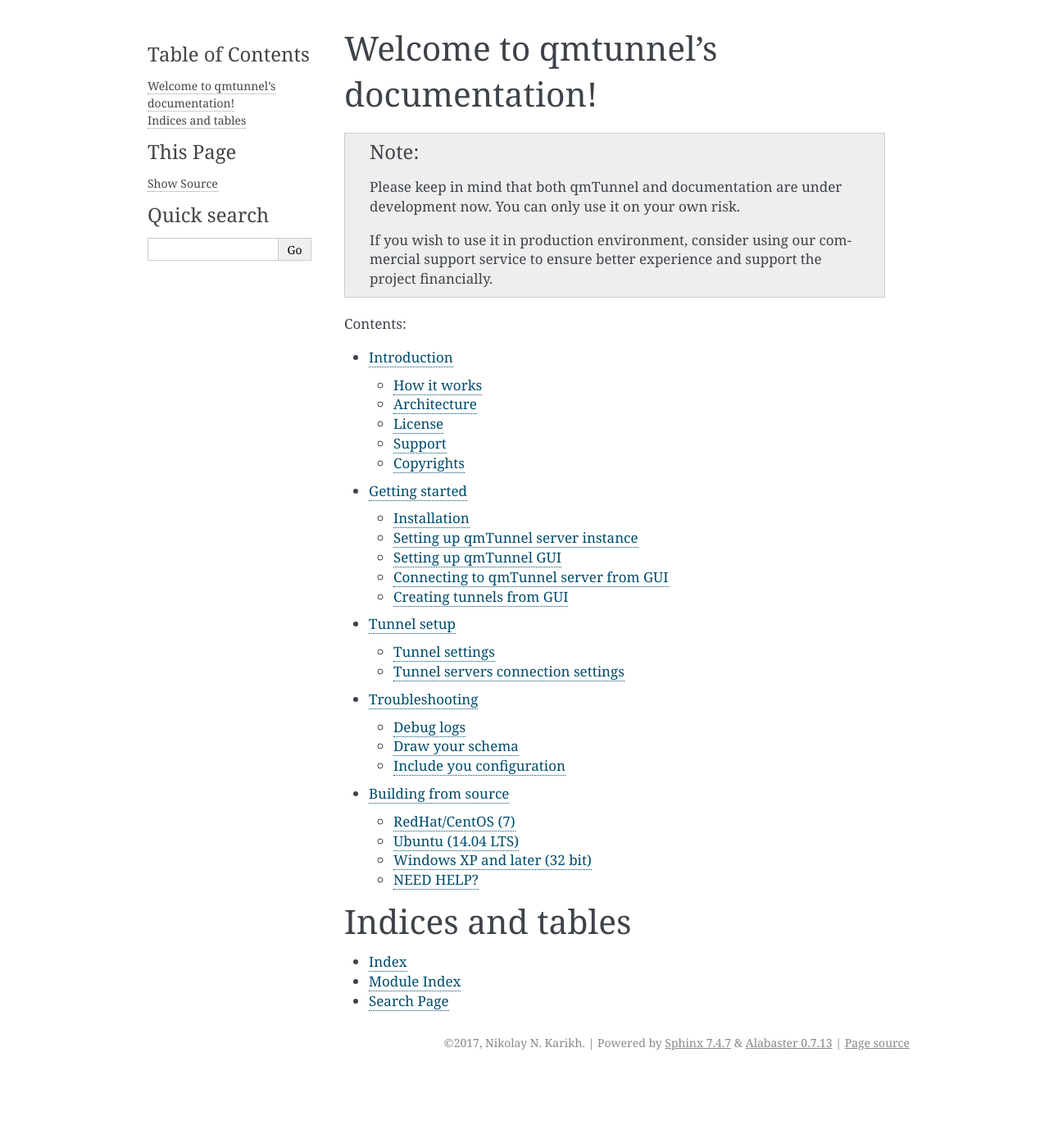
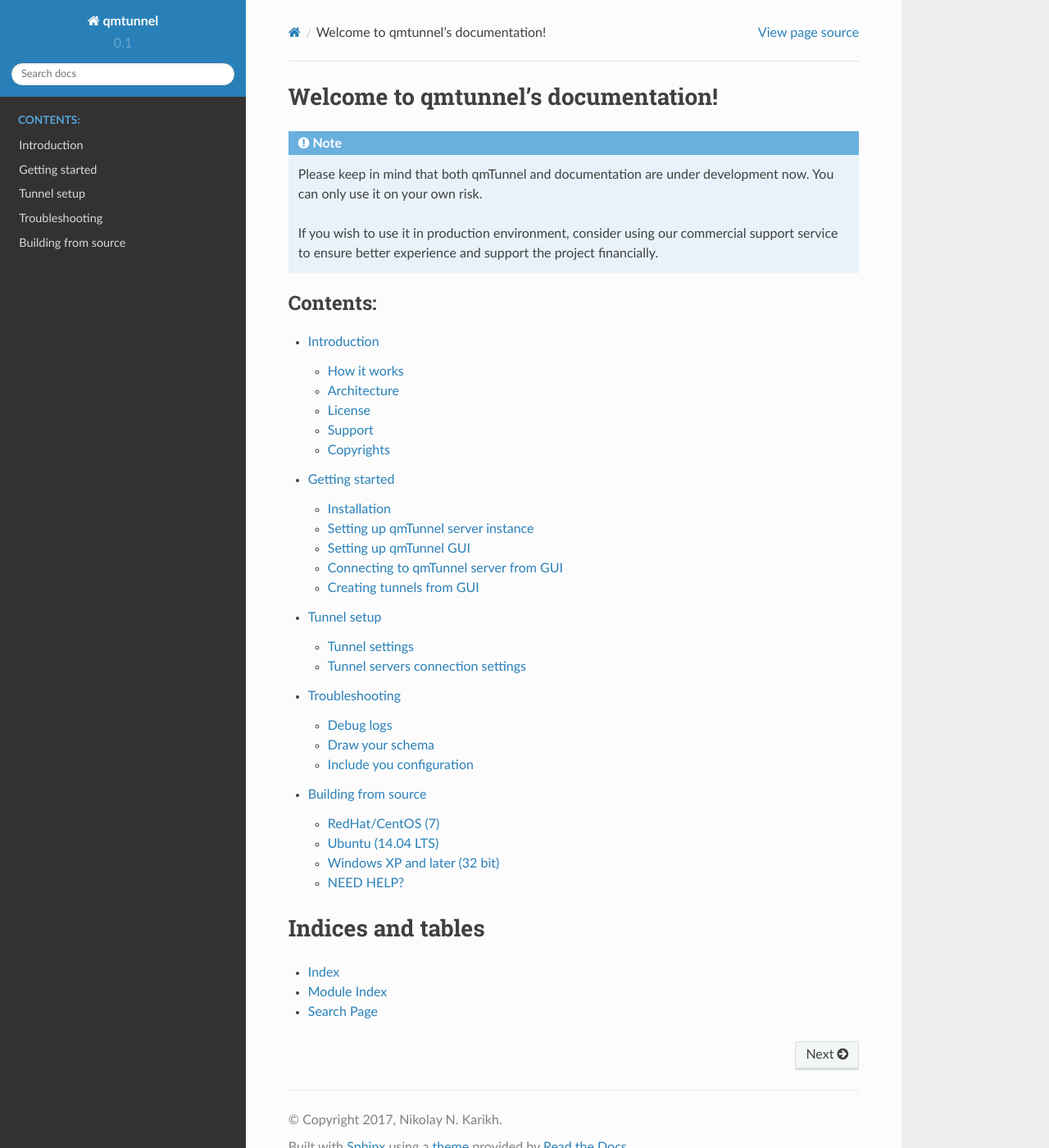
Before and after one commit to karikhn/qmtunnel, a Sphinx documentation site: the page built from doc/source/index.rst, in a window 1280 px wide and 1400 px high. Shown: the whole window at 82% size. Built offline with Sphinx 7.4.7 and the Read the Docs theme 2.0.0, drawn with Linux system fonts in a browser that asks for light colours; some of the changed text lies outside the part shown.

Commit message:
Changed documentation link in README and docs theme

```diff
--- a/README.rst
+++ b/README.rst
@@ -29,7 +29,9 @@
 .. image:: doc/source/_static/schema4.png
    :width: 600px
 
-See documentation for more information and use cases.
+See documentation for more information and use cases:
+
+http://qmtunnel.readthedocs.io/
 
 
 Architecture
--- a/doc/source/conf.py
+++ b/doc/source/conf.py
@@ -20,12 +20,16 @@
 # import sys
 # sys.path.insert(0, os.path.abspath('.'))
 
+import sphinx_rtd_theme
+
 
 # -- General configuration ------------------------------------------------
 
 # If your documentation needs a minimal Sphinx version, state it here.
 #
 # needs_sphinx = '1.0'
+
+
 
 # Add any Sphinx extension module names here, as strings. They can be
 # extensions coming with Sphinx (named 'sphinx.ext.*') or your custom
@@ -82,7 +86,10 @@
 # The theme to use for HTML and HTML Help pages.  See the documentation for
 # a list of builtin themes.
 #
-html_theme = 'alabaster'
+#html_theme = 'alabaster'
+html_theme = "sphinx_rtd_theme"
+
+html_theme_path = [sphinx_rtd_theme.get_html_theme_path()]
 
 # Theme options are theme-specific and customize the look and feel of a theme
 # further.  For a list of options available for each theme, see the
```
